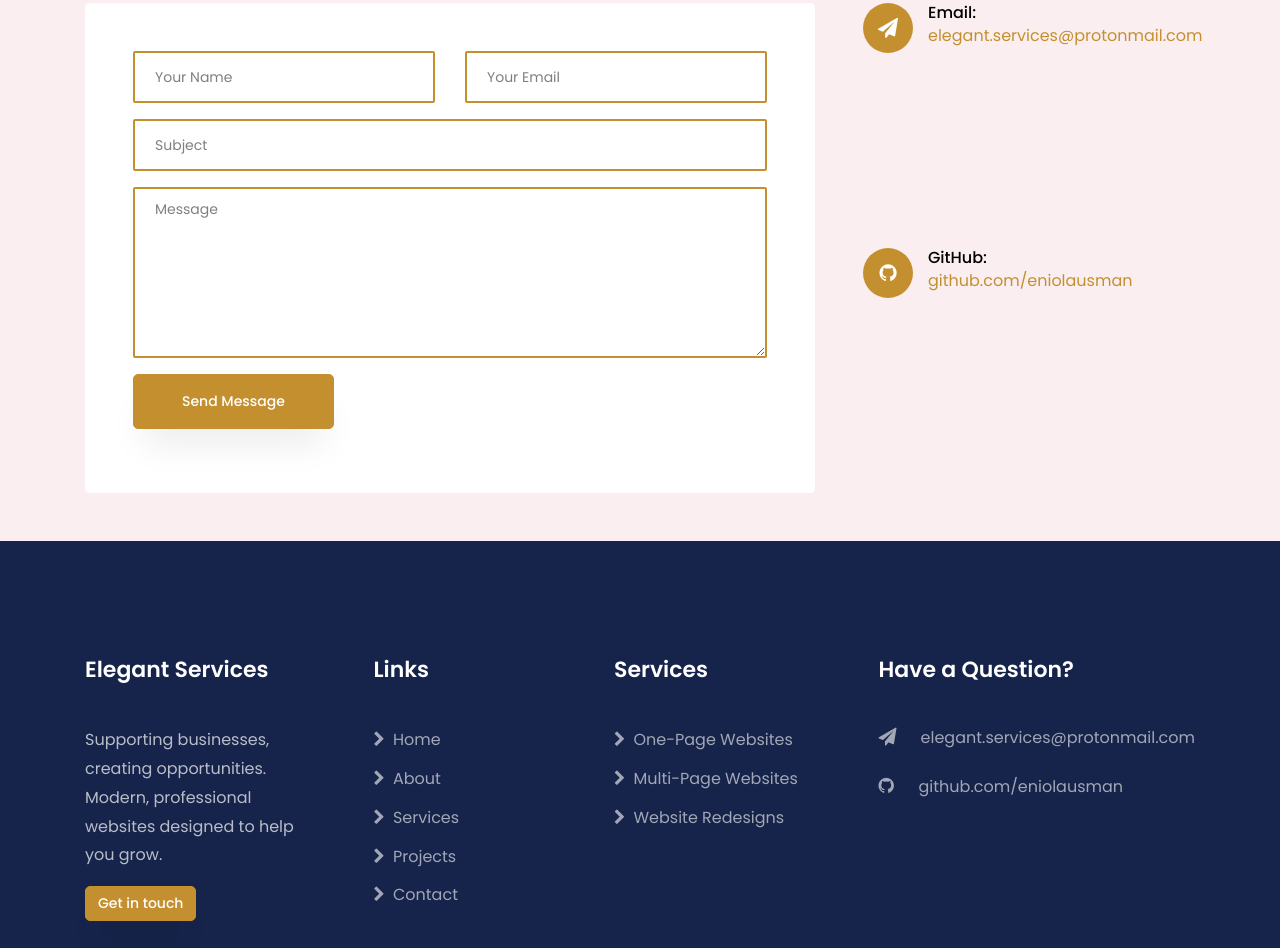
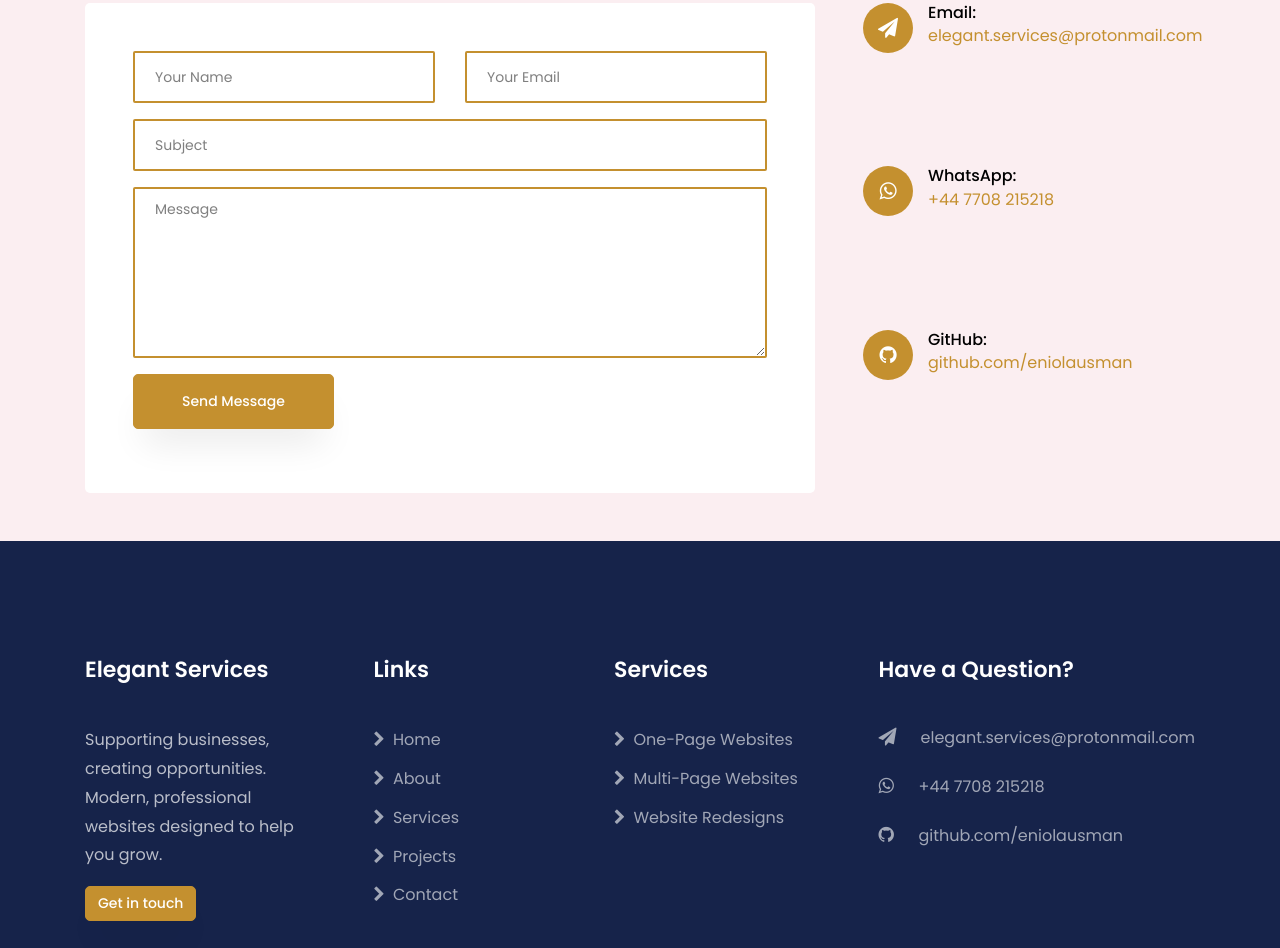
Before and after one commit to eniolausman/eniolausman.github.io, a plain HTML site: page index.html in a window 1280 px wide. Shown: the part 5169-6117 px from the top of the page. Drawn offline with Linux system fonts and the light colour scheme.

Commit message:
Add WhatsApp number to contact section and footer
Co-Authored-By: Claude Opus 5.5 <noreply@anthropic.com>

```diff
--- a/index.html
+++ b/index.html
@@ -426,6 +426,14 @@
 						</div>
 						<div class="dbox w-100 d-flex">
 							<div class="icon d-flex align-items-center justify-content-center">
+								<span class="fa fa-whatsapp"></span>
+							</div>
+							<div class="text">
+								<p><span>WhatsApp:</span> <a href="https://wa.me/447708215218" target="_blank" rel="noopener">+44 7708 215218</a></p>
+							</div>
+						</div>
+						<div class="dbox w-100 d-flex">
+							<div class="icon d-flex align-items-center justify-content-center">
 								<span class="fa fa-github"></span>
 							</div>
 							<div class="text">
@@ -477,6 +485,7 @@
 						<div class="block-23 mb-3">
 							<ul>
 								<li><a href="mailto:elegant.services@protonmail.com"><span class="icon fa fa-paper-plane pr-4"></span><span class="text">elegant.services@protonmail.com</span></a></li>
+								<li><a href="https://wa.me/447708215218" target="_blank" rel="noopener"><span class="icon fa fa-whatsapp pr-4"></span><span class="text">+44 7708 215218</span></a></li>
 								<li><a href="https://github.com/eniolausman" target="_blank" rel="noopener"><span class="icon fa fa-github pr-4"></span><span class="text">github.com/eniolausman</span></a></li>
 							</ul>
 						</div>
```
